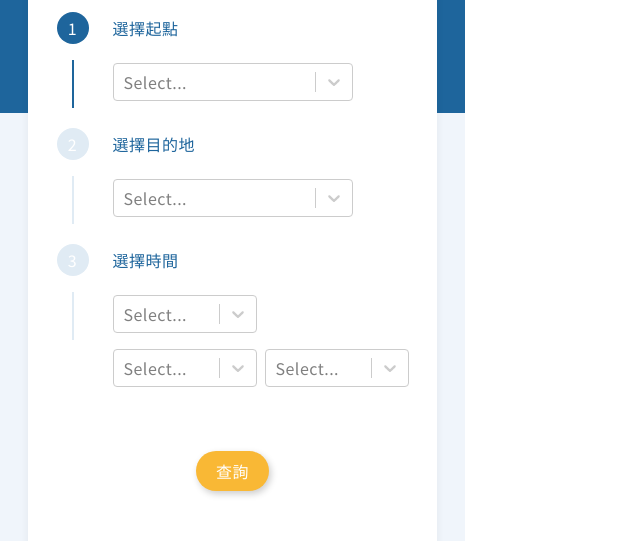
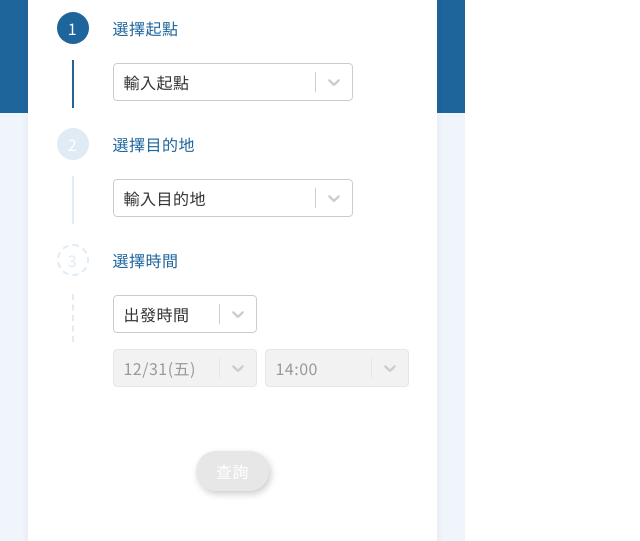
Before and after one commit to Competition-Bot/the-f2e-3rd-bus, a React (Create React App) app: page /plansearch in a window 1280 px wide. Shown: the part 203-744 px from the top of the page, without its empty margins (0-640 px from the left). Built offline with nearby package versions, Linux system fonts and the light colour scheme; what jssha would draw is missing.

Commit message:
feature - plansearch and resultlist

```diff
--- a/src/components/BusSearch/RouteResultInfo.js
+++ b/src/components/BusSearch/RouteResultInfo.js
@@ -96,9 +96,9 @@ function RouteResultInfo() {
           <div className="grid gap-6 grid-flow-col justify-start relative">
             <a onClick={_changeRoute} className={`tab-line hover:tab-line-hover ${_go ? "tab-line-active" : ''}`}>往{_goStopName}</a>
             <a onClick={_changeRoute} className={`tab-line hover:tab-line-hover ${!_go ? "tab-line-active" : ''}`}>往{_backStopName}</a>
-            <div className="tab-line text-white absolute right-0">
+            {/* <div className="tab-line text-white absolute right-0">
             {_goStopName} - {_backStopName}
-            </div>
+            </div> */}
           </div>
         </div>
         <div className="mt-4 pb-28 bg-white h-full shadow-card grid auto-rows-max overflow-scroll">
--- a/src/components/BusSearch/RouteSearch.js
+++ b/src/components/BusSearch/RouteSearch.js
@@ -1,5 +1,5 @@
 import { useSelector, useDispatch } from "react-redux";
-import { useState, useEffect } from "react";
+import { useState } from "react";
 import { Link } from "react-router-dom";
 import { setCity, setRouteInfo } from "../../actions/busActions";
 import Select from "react-select";
@@ -49,7 +49,7 @@ const BusSearchBar = () => {
     };
     dispatch(setRouteInfo(_routeData));
 
-    setstep(0);
+    setstep(3);
   }
 
   return (
@@ -70,7 +70,7 @@ const BusSearchBar = () => {
       </div>
       <div className="grid grid-rows-2 justify-start gap-x-9 gap-y-4 items-center">
         <div
-          className={`step-circle ${step !== 1 ? "step-circle-active" : ""}`}
+          className={`step-circle ${step === 2 ? "step-circle-active" : ""}`}
         >
           2
         </div>
@@ -79,13 +79,16 @@ const BusSearchBar = () => {
           className="col-start-2 md:w-60 w-56"
           options={routesData}
           onChange={_handleRouteSelected}
+          isDisabled={step >= 2 ? false : true}
         />
       </div>
       <Link
         to={`/bussearch/route/${_routeUID}`}
-        className="btn justify-self-center mt-10"
+        className={`btn justify-self-center mt-10 ${
+          step !== 3 ? "bg-gray-300" : ""
+        }`}
         onClick={(e) => {
-          if (step !== 0) e.preventDefault();
+          if (step !== 3) e.preventDefault();
         }}
       >
         查詢
--- a/src/components/BusSearch/StopSearch.js
+++ b/src/components/BusSearch/StopSearch.js
@@ -1,20 +1,44 @@
 import { Link } from "react-router-dom";
+import { useState } from "react";
 
 import Select from "react-select";
 function StopSearch() {
+  const [step, setstep] = useState(1);
+
   return (
     <div className="mt-4 bg-white h-full shadow-card md:pt-8 pt-6 grid auto-rows-max items-start justify-center gap-6">
       <div className="grid grid-rows-2 justify-start gap-x-9 gap-y-4 items-center">
-        <div className="step-circle bg-blue-400 step-circle-active">1</div>
+        <div
+          className={`step-circle ${step === 1 ? "step-circle-active" : ""}`}
+        >
+          1
+        </div>
         <div className="text-blue-400 font-medium">選擇縣市</div>
         <Select className="col-start-2 w-36" />
       </div>
       <div className="grid grid-rows-2 justify-start gap-x-9 gap-y-4 items-center">
-        <div className="step-circle">2</div>
+        <div
+          className={`step-circle ${step === 2 ? "step-circle-active" : ""}`}
+        >
+          2
+        </div>
         <div className="text-blue-400 font-medium">輸入站牌關鍵字</div>
-        <Select className="col-start-2 md:w-60 w-56" />
+        <Select
+          className="col-start-2 md:w-60 w-56"
+          isDisabled={step >= 2 ? false : true}
+        />
       </div>
-      <Link to="/bussearch/stop/:stopid" className="btn justify-self-center mt-10">查詢</Link>
+      <Link
+        to="/bussearch/stop/:stopid"
+        className={`btn justify-self-center mt-10 ${
+          step !== 3 ? "bg-gray-300" : ""
+        }`}
+        onClick={(e) => {
+          if (step !== 3) e.preventDefault();
+        }}
+      >
+        查詢
+      </Link>
     </div>
   );
 }
--- a/src/components/PlanSearch/PlanSearchBar.js
+++ b/src/components/PlanSearch/PlanSearchBar.js
@@ -1,7 +1,58 @@
+import { faMapMarkerAlt } from "@fortawesome/free-solid-svg-icons";
+import { FontAwesomeIcon } from "@fortawesome/react-fontawesome";
 import { Link } from "react-router-dom";
-import Select from "react-select";
+import Select, { components } from "react-select";
+import { useState } from "react";
+
+const options = {
+  start: [
+    { value: "Unselected", label: "輸入起點", icon: false },
+    { value: "桃園火車站", label: "桃園火車站", icon: true },
+  ],
+  end: [
+    { value: "Unselected", label: "輸入目的地", icon: false },
+    { value: "桃園藝文廣場", label: "桃園藝文廣場", icon: true },
+  ],
+  time: [
+    { value: "Now", label: "立即出發", isDisabled: true },
+    { value: "StartTime", label: "出發時間" },
+    { value: "ArrivalTime", label: "抵達時間", isDisabled: true },
+  ],
+  timeDate: [{ value: "12/31(五)", label: "12/31(五)" }],
+  timeClock: [{ value: "14:00", label: "14:00" }],
+};
+const { Option } = components;
+const IconOption = (props) => (
+  <Option {...props}>
+    {props.data.icon ? (
+      <FontAwesomeIcon icon={faMapMarkerAlt} size="lg" className="mr-4" />
+    ) : null}
+    {props.data.label}
+  </Option>
+);
 
 function PlanSearchBar() {
+  const [step, setstep] = useState(1);
+  const [inputStart, setinputStart] = useState(options.start[0].value);
+  const [inputEnd, setinputEnd] = useState(options.end[0].value);
+
+  function _handleStartSelected(_startOption) {
+    if (_startOption.value !== "Unselected") {
+      if (inputEnd === "Unselected") setstep(2);
+      else setstep(3);
+    } else setstep(1);
+    setinputStart(_startOption.value);
+  }
+
+  function _handleEndSelected(_endOption) {
+    if (_endOption.value !== "Unselected") {
+      if (step === 2) setstep(3);
+    } else {
+      if (step === 3) setstep(2);
+    }
+    setinputEnd(_endOption.value);
+  }
+
   return (
     <div className="h-full">
       <div className="lg:px-7 md:px-16 px-3 absolute w-full h-full">
@@ -10,27 +61,77 @@ function PlanSearchBar() {
         </div>
         <div className="mt-5 bg-white h-full shadow-card md:pt-8 pt-6 grid auto-rows-max items-start justify-center gap-6">
           <div className="grid grid-rows-2 justify-start gap-x-6 gap-y-4 items-center">
-            <div className="step-circle bg-blue-400 step-circle-active">1</div>
+            <div
+              className={`step-circle ${
+                step === 1 ? "step-circle-active" : ""
+              }`}
+            >
+              1
+            </div>
             <div className="text-blue-400 font-medium">選擇起點</div>
-            <Select className="col-start-2 md:w-60 w-56" />
+            <Select
+              className="col-start-2 md:w-60 w-56"
+              defaultValue={options.start[0]}
+              options={options.start}
+              components={{ Option: IconOption }}
+              onChange={_handleStartSelected}
+            />
           </div>
           <div className="grid grid-rows-2 justify-start gap-x-6 gap-y-4 items-center">
-            <div className="step-circle">2</div>
+            <div
+              className={`step-circle ${
+                step === 2 ? "step-circle-active" : ""
+              }`}
+            >
+              2
+            </div>
             <div className="text-blue-400 font-medium">選擇目的地</div>
-            <Select className="col-start-2 md:w-60 w-56" />
+            <Select
+              className="col-start-2 md:w-60 w-56"
+              defaultValue={options.end[0]}
+              options={options.end}
+              components={{ Option: IconOption }}
+              onChange={_handleEndSelected}
+            />
           </div>
           <div className="grid grid-rows-2 justify-start gap-x-6 gap-y-4 items-center">
-            <div className="step-circle step-circle-dash step-circle-dash-active">3</div>
+            <div
+              className={`step-circle step-circle-dash ${
+                step === 3 ? "step-circle-dash-active" : ""
+              }`}
+            >
+              3
+            </div>
             <div className="text-blue-400 font-medium">選擇時間</div>
-            <Select className="col-start-2 w-36" />
-            <div className="col-start-2 grid grid-flow-col gap-2 col-span-2">
-              <Select className="w-36" />
-              <Select className="w-36" />
+            <Select
+              className="col-start-2 w-36"
+              defaultValue={options.time[1]}
+              options={options.time}
+              components={{ Option: IconOption }}
+            />
+            <div className="col-start-2 grid-flow-col gap-2 col-span-2 grid">
+              <Select
+                className="w-36"
+                defaultValue={options.timeDate[0]}
+                options={options.timeDate[0]}
+                isDisabled={true}
+              />
+              <Select
+                className="w-36"
+                defaultValue={options.timeClock[0]}
+                options={options.timeClock[0]}
+                isDisabled={true}
+              />
             </div>
           </div>
           <Link
             to={`/plansearch/result`}
-            className="btn hover:btn-hover justify-self-center mt-10"
+            className={`btn justify-self-center mt-10 ${
+              step < 3 ? "bg-gray-300" : ""
+            }`}
+            onClick={(e) => {
+              if (step !== 3) e.preventDefault();
+            }}
           >
             查詢
           </Link>
--- a/src/index.css
+++ b/src/index.css
@@ -94,6 +94,18 @@ body {
   .step-circle-active:after {
     @apply border-blue-400;
   }
+  .step-circle-dash {
+    @apply bg-white text-blue-300 border-blue-300 border-2 border-dashed;
+  }
+  .step-circle-dash:after {
+    @apply border-dashed;
+  }
+  .step-circle-dash-active {
+    @apply text-blue-400 border-blue-400;
+  }
+  .step-circle-dash-active:after {
+    @apply border-blue-400;
+  }
   .line-dropdown {
     @apply rounded-full w-8 border-white mx-auto bg-white cursor-pointer;
     border: 1.5px solid white;
--- a/src/reducers/index.js
+++ b/src/reducers/index.js
@@ -1,9 +1,11 @@
 import { combineReducers } from "redux";
 
 import { busReducer } from "./busReducer";
+import { planReducer } from "./planReducer";
 
 const reducerApp = combineReducers({
   busReducer,
+  planReducer,
 });
 
 export default reducerApp;
--- /dev/null
+++ b/src/reducers/planReducer.js
@@ -0,0 +1,54 @@
+const initialState = {
+  pos: ["桃園火車站", "桃園藝文廣場"],
+  time: {
+    type: "出發時間",
+    date: "12/31(五)",
+    clock: "14:00",
+  },
+  planlist: [
+    {
+      time: ["14:00", "14:23", "23"],
+      step: [
+        { type: "walk", time: "5" },
+        {
+          type: "bus",
+          name: "152",
+          start: "統領百貨",
+          end: "大興西新埔六街口",
+        },
+        { type: "walk", time: "7" },
+      ],
+      price: 18,
+    },
+    {
+      time: ["14:05", "14:26", "21"],
+      step: [
+        { type: "walk", time: "5" },
+        {
+          type: "bus",
+          name: "151",
+          start: "統領百貨",
+          end: "中正藝文特區(福安宮)",
+        },
+        { type: "walk", time: "5" },
+      ],
+      price: 18,
+    },
+  ],
+};
+
+// {
+//   time: [startTime, endTime, costTime],
+//   step: [
+//     { type: "walk", time: "2" },
+//     { type: "bus", name: "568" },
+//   ],
+//   price: 15,
+// };
+
+export const planReducer = (state = initialState, action) => {
+  switch (action.type) {
+    default:
+      return state;
+  }
+};
```
Also changed, not shown: src/components/PlanSearch/PlanListItem.js (+32 -12 lines), src/components/PlanSearch/PlanResult.js (+12 -10 lines), src/assets/icon/location.svg (added).
